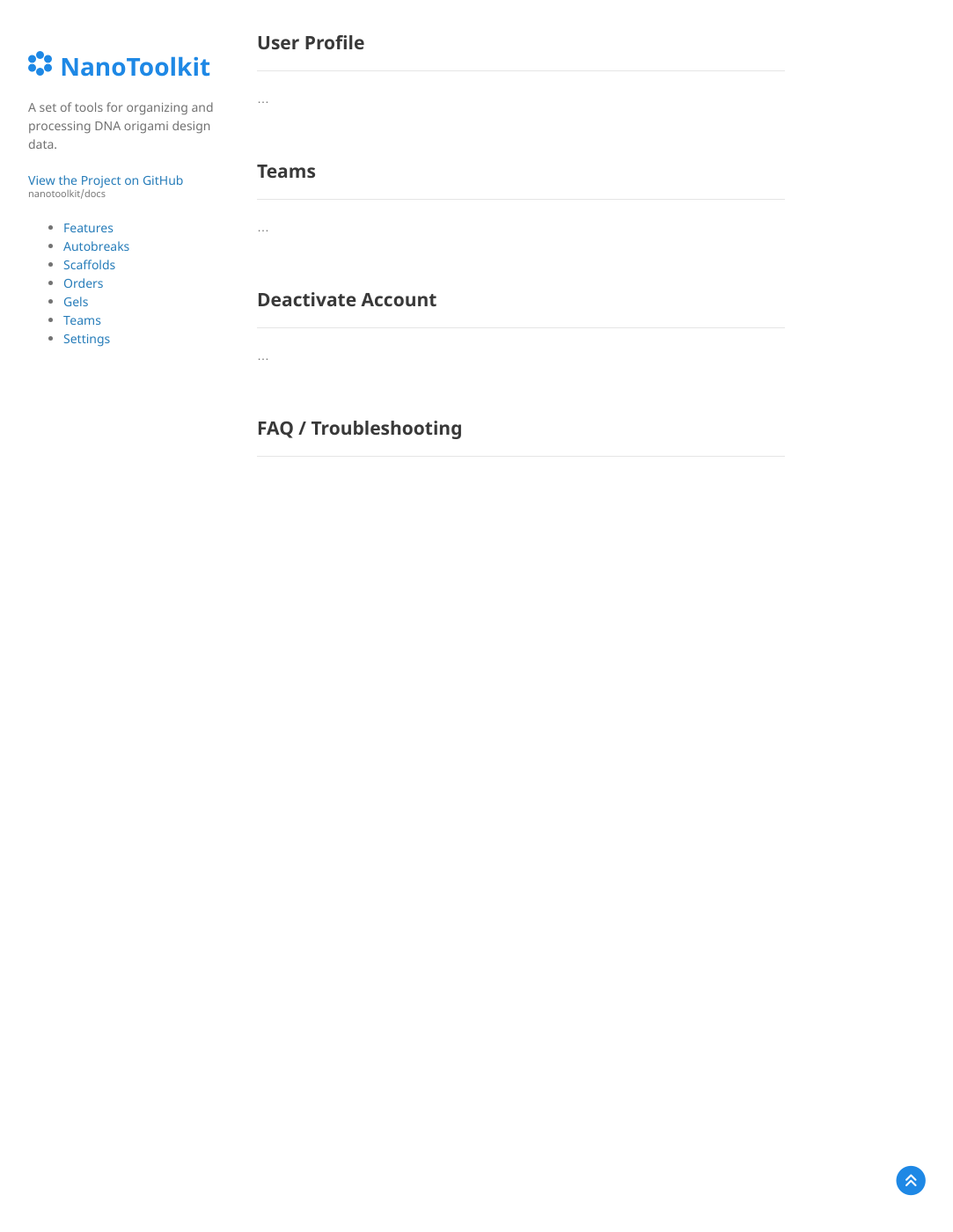
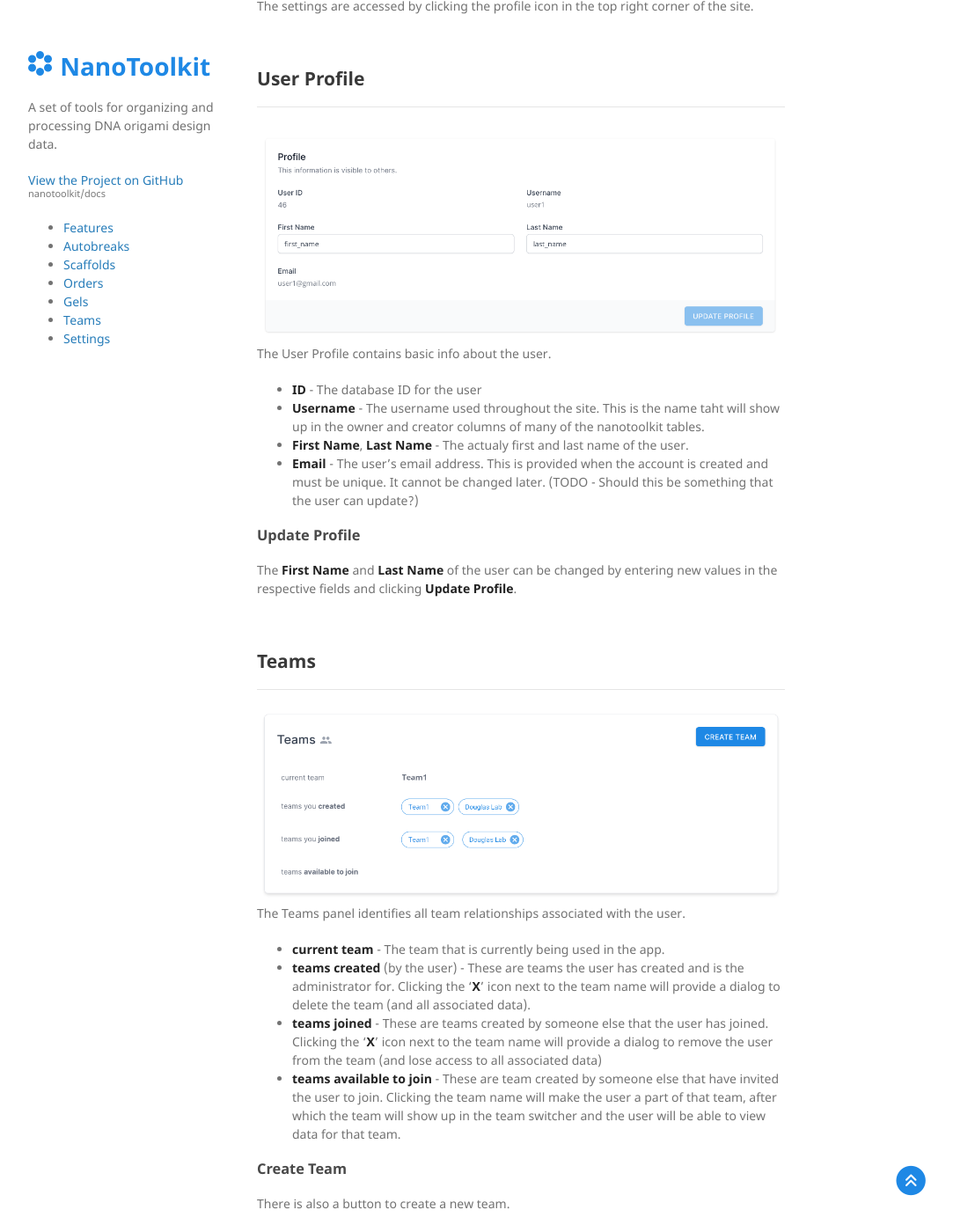
Before and after one commit to nanotoolkit/docs, a Jekyll site: the page built from pages/settings.md, in a window 1280 px wide and 1400 px high, scrolled down 428 px. Shown: the whole window at 88% size, without its empty margins (178-1261 px from the left). Built offline with Jekyll 4.4.1, drawn with Linux system fonts in a browser that asks for light colours; our own code applies the rules of GitHub Pages for plain Markdown files; before the commit the page ends 1058 px from its top, so only the background shows below that; some of the changed text lies outside the part shown.

Commit message:
Update settings.md

```diff
--- a/pages/settings.md
+++ b/pages/settings.md
@@ -14,26 +14,76 @@
 * Teams
 * Deactivate Account
 
+
+The settings are accessed by clicking the profile icon
+in the top right corner of the site.
+
 <br>
 
 ## User Profile
 ---
-...
+![](../assets/img/settings-user-profile.png)
+The User Profile contains basic info about the user.
+* **ID** - The database ID for the user
+* **Username** - The username used throughout the site.
+This is the name taht will show up in the owner and creator
+columns of many of the nanotoolkit tables.
+* **First Name**, **Last Name** - The actualy first and last name
+of the user.
+* **Email** - The user's email address. This is provided when the
+account is created and must be unique. It cannot be changed later.
+  (TODO - Should this be something that the user can update?)
+
+### Update Profile
+The **First Name** and **Last Name** of the user can be changed by
+entering new values in the respective fields and
+clicking **Update Profile**.
 
 <br>
 
 ## Teams
 ---
-...
+![](../assets/img/settings-teams.png)
+The Teams panel identifies all team relationships associated with the user.
+* **current team** - The team that is currently being used in the app.
+* **teams created** (by the user) - These are teams the user has created
+and is the administrator for. Clicking the '**X**' icon next to the team
+name will provide a dialog to delete the team (and all associated data).
+* **teams joined** - These are teams created by someone else that the user has joined.
+Clicking the '**X**' icon next to the team name will provide a dialog to
+remove the user from the team (and lose access to all associated data)
+* **teams available to join** - These are team created by someone else
+that have invited the user to join. Clicking the team name will make the
+user a part of that team, after which the team will show up in the
+team switcher and the user will be able to view data for that team.
+
+### Create Team
+There is also a button to create a new team.
+1. Click to open a Create Team dialog.
+<img src="../assets/img/settings-team-create-dialog.png" alt="drawing" width="300"/>
+
+2. Enter a new Team Name and click **Create Team**. A confirmation dialog will
+appear if the team was created successfully.
+<img src="../assets/img/settings-team-create-dialog-confirmation.png" alt="drawing" width="300"/>
 
 <br>
 
 ## Deactivate Account
 ---
-...
+![](../assets/img/settings-deactivate-account.png)
+At the very bottom of the Settings page is an option to deactivate
+the user account. This is an action that cannot be undone. All
+data associated with the account will remain for the respective
+team to see, however, the user will no longer have access to any
+teams or its data. That said, the user can create a new account in the future
+using a different email address.
+
+1. Click the button to open a dialog. Type **DEACTIVATE** in the
+teact field and click the **Deactivate Account** button.
+<img src="../assets/img/settings-deactivate-account-dialog.png" alt="drawing" width="300"/>
+
 
 <br>
-
 
 ## FAQ / Troubleshooting
 ---
```
